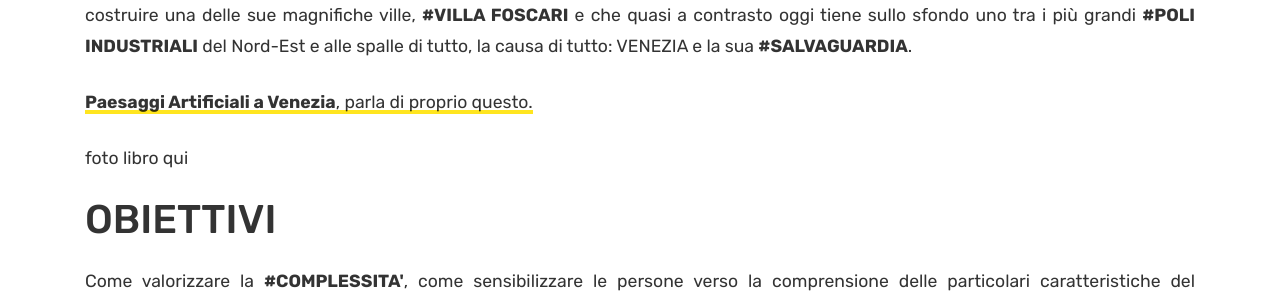
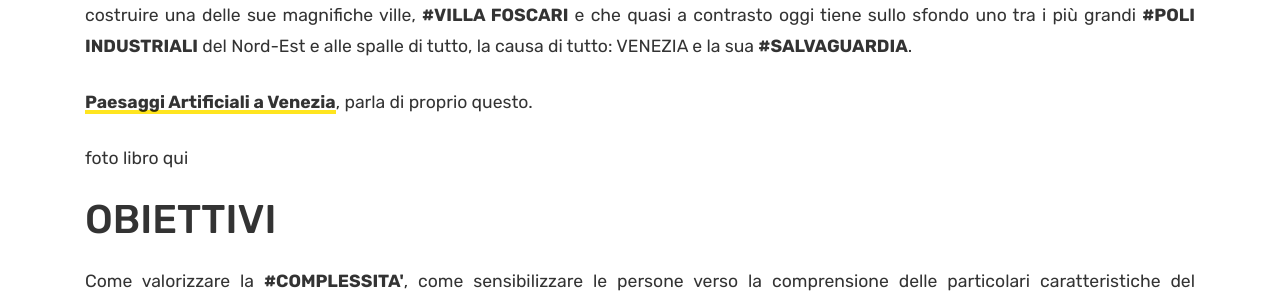
Before and after one commit to valrem93/SantIlarioeilBrenta_test, a Jekyll site: the page built from docs/heritage.html, in a window 1280 px wide and 900 px high, scrolled down 1040 px. Shown: the part 150-450 px from the top of the window. Built offline with Jekyll 4.4.1, drawn with Linux system fonts in a browser that asks for light colours.

Commit message:
Update heritage.html

```diff
--- a/docs/heritage.html
+++ b/docs/heritage.html
@@ -33,7 +33,8 @@
  VENEZIA e la sua <b>#SALVAGUARDIA</b>. </p>
 
 
-<p align=justify><a href="https://www.insegnadelgiglio.it/prodotto/paesaggi-artificiali-a-venezia/" target="_blank"><b>Paesaggi Artificiali a Venezia</b>, parla di proprio questo.</a></p>
+<p align=justify><a href="https://www.insegnadelgiglio.it/prodotto/paesaggi-artificiali-a-venezia/" target="_blank"><b>Paesaggi Artificiali a Venezia</b></a>,
+ parla di proprio questo.</p>
 
 <p>foto libro qui </p>
 
```
